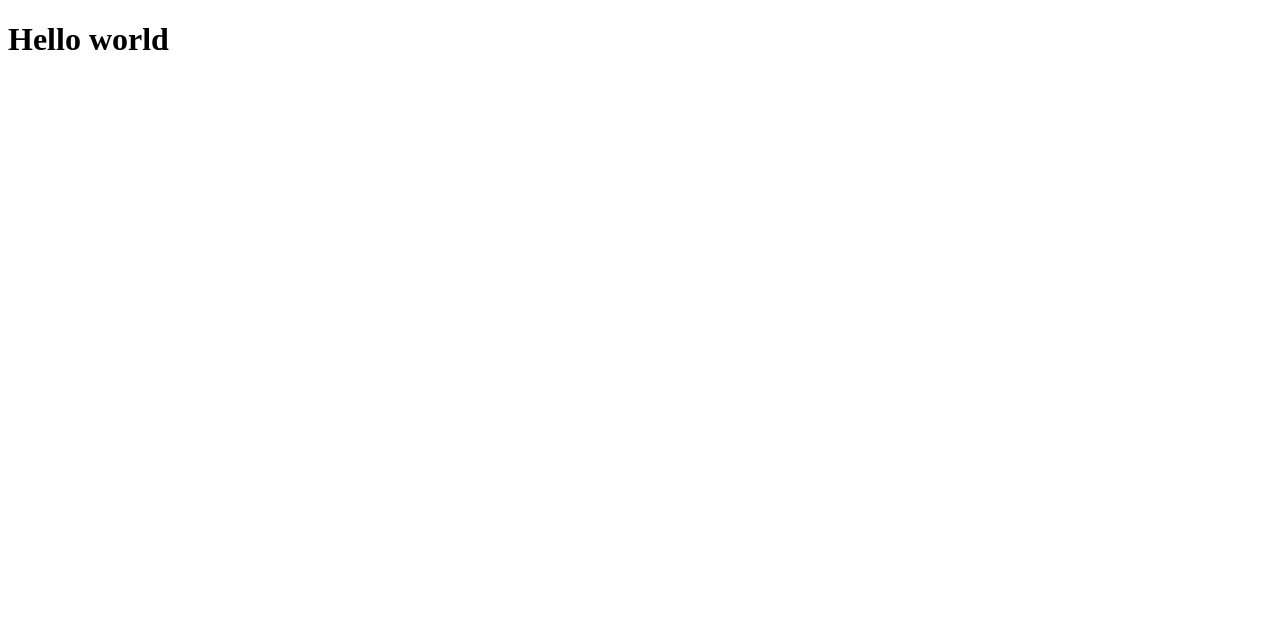
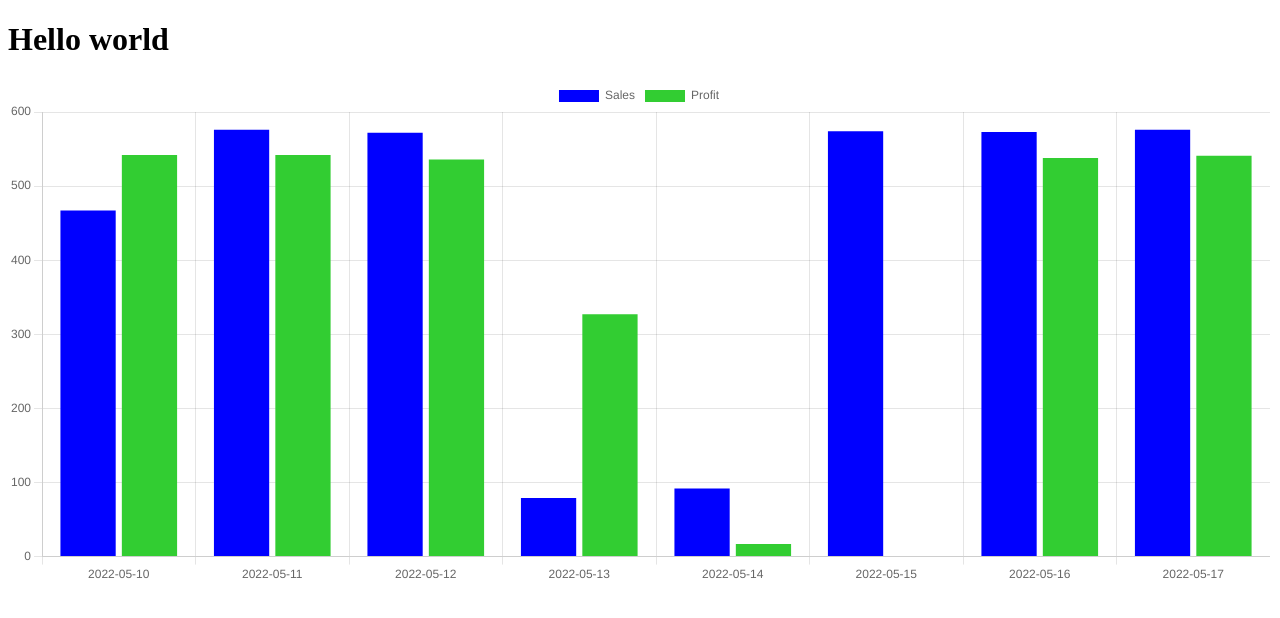
Before and after one commit to MF57/water-level-estimator-frontend, an Angular app: page / in a window 1280 px wide. Shown: the top 618 px of the page. Built offline with nearby package versions, Linux system fonts and the light colour scheme.

Commit message:
add chart js

```diff
--- a/package.json
+++ b/package.json
@@ -18,6 +18,7 @@
     "@angular/platform-browser": "^15.1.0",
     "@angular/platform-browser-dynamic": "^15.1.0",
     "@angular/router": "^15.1.0",
+    "chart.js": "^4.2.0",
     "rxjs": "~7.8.0",
     "tslib": "^2.3.0",
     "zone.js": "~0.12.0"
--- a/src/app/app.component.html
+++ b/src/app/app.component.html
@@ -1 +1,5 @@
 <h1>Hello world</h1>
+
+<div class="chart-container">
+  <canvas  id="MyChart" >{{ chart }}</canvas>
+</div>
--- a/src/app/app.component.ts
+++ b/src/app/app.component.ts
@@ -1,4 +1,6 @@
-import { Component } from '@angular/core';
+import {Component} from '@angular/core';
+import Chart from 'chart.js/auto';
+
 
 @Component({
   selector: 'app-root',
@@ -6,5 +8,40 @@ import { Component } from '@angular/core';
   styleUrls: ['./app.component.scss']
 })
 export class AppComponent {
-  title = 'water-level-estimator-frontend';
+  public chart: any;
+
+  ngOnInit(): void {
+    this.createChart();
+  }
+
+  createChart() {
+
+    this.chart = new Chart("MyChart", {
+      type: 'bar', //this denotes tha type of chart
+
+      data: {// values on X-Axis
+        labels: ['2022-05-10', '2022-05-11', '2022-05-12', '2022-05-13',
+          '2022-05-14', '2022-05-15', '2022-05-16', '2022-05-17',],
+        datasets: [
+          {
+            label: "Sales",
+            data: ['467', '576', '572', '79', '92',
+              '574', '573', '576'],
+            backgroundColor: 'blue'
+          },
+          {
+            label: "Profit",
+            data: ['542', '542', '536', '327', '17',
+              '0.00', '538', '541'],
+            backgroundColor: 'limegreen'
+          }
+        ]
+      },
+      options: {
+        aspectRatio: 2.5
+      }
+
+    });
+  }
+
 }
```
Also changed, not shown: 5 other files (tests, documents, lock files or other folders).
